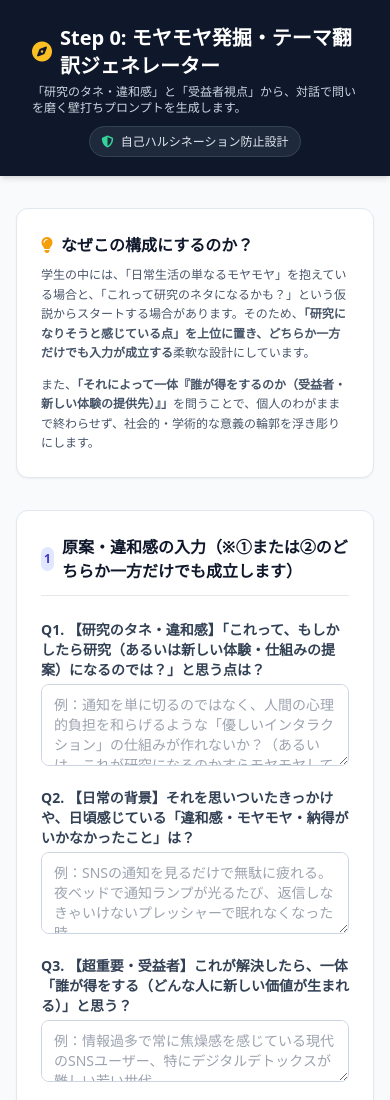
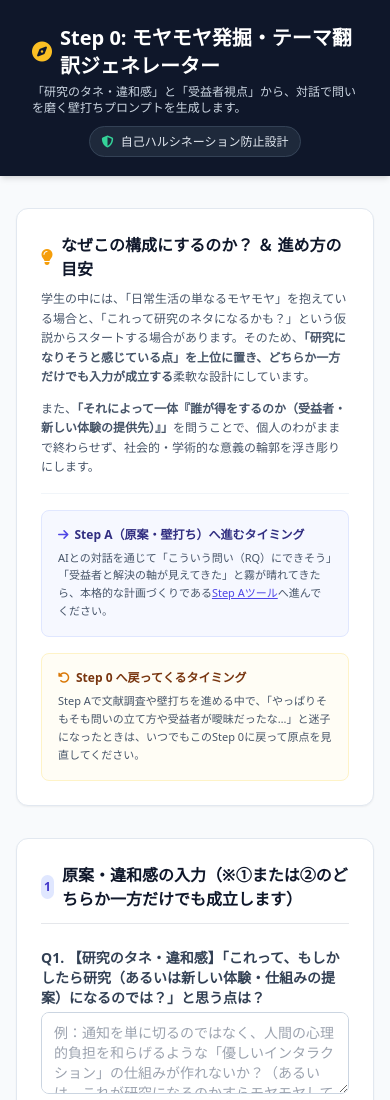
Before and after one commit to yoshiakai/step0_moyamoya_generator-, a plain HTML site: page index.html in a window 390 px wide. Shown: the top 1100 px of the page. Drawn offline with nearby package versions, Linux system fonts and the light colour scheme.

Commit message:
Update index.html

```diff
--- a/index.html
+++ b/index.html
@@ -31,14 +31,34 @@
         <!-- Concept Explanation -->
         <div class="bg-white rounded-xl shadow-sm border border-slate-200 p-6 mb-8">
             <h2 class="text-md font-semibold text-slate-900 mb-2 flex items-center gap-2">
-                <i class="fa-solid fa-lightbulb text-amber-500"></i> なぜこの構成にするのか？
+                <i class="fa-solid fa-lightbulb text-amber-500"></i> なぜこの構成にするのか？ ＆ 進め方の目安
             </h2>
             <p class="text-xs text-slate-600 leading-relaxed mb-3">
                 学生の中には、「日常生活の単なるモヤモヤ」を抱えている場合と、「これって研究のネタになるかも？」という仮説からスタートする場合があります。そのため、<strong>「研究になりそうと感じている点」を上位に置き、どちらか一方だけでも入力が成立する</strong>柔軟な設計にしています。
             </p>
-            <p class="text-xs text-slate-600 leading-relaxed">
+            <p class="text-xs text-slate-600 leading-relaxed mb-4">
                 また、<strong>「それによって一体『誰が得をするのか（受益者・新しい体験の提供先）』」</strong>を問うことで、個人のわがままで終わらせず、社会的・学術的な意義の輪郭を浮き彫りにします。
             </p>
+
+            <!-- Transition Guidelines Box -->
+            <div class="mt-4 pt-4 border-t border-slate-100 grid grid-cols-1 md:grid-cols-2 gap-4">
+                <div class="bg-indigo-50/50 p-4 rounded-lg border border-indigo-100">
+                    <h4 class="text-xs font-bold text-indigo-900 mb-1.5 flex items-center gap-1.5">
+                        <i class="fa-solid fa-arrow-right text-indigo-600"></i> Step A（原案・壁打ち）へ進むタイミング
+                    </h4>
+                    <p class="text-[11px] text-slate-600 leading-relaxed">
+                        AIとの対話を通じて「こういう問い（RQ）にできそう」「受益者と解決の軸が見えてきた」と霧が晴れてきたら、本格的な計画づくりである<a href="https://yoshiakai.github.io/research_prompt_generator/" target="_blank" class="text-indigo-600 underline font-medium hover:text-indigo-800">Step Aツール</a>へ進んでください。
+                    </p>
+                </div>
+                <div class="bg-amber-50/50 p-4 rounded-lg border border-amber-100">
+                    <h4 class="text-xs font-bold text-amber-900 mb-1.5 flex items-center gap-1.5">
+                        <i class="fa-solid fa-rotate-left text-amber-600"></i> Step 0 へ戻ってくるタイミング
+                    </h4>
+                    <p class="text-[11px] text-slate-600 leading-relaxed">
+                        Step Aで文献調査や壁打ちを進める中で、「やっぱりそもそも問いの立て方や受益者が曖昧だったな…」と迷子になったときは、いつでもこのStep 0に戻って原点を見直してください。
+                    </p>
+                </div>
+            </div>
         </div>
 
         <!-- Input Form Section -->
@@ -112,9 +132,9 @@
             const field = document.getElementById('fieldSelect0').options[document.getElementById('fieldSelect0').selectedIndex].text;
 
             const promptText = `あなたは優秀なアカデミック・メンターであり、学生の「これが研究になるのか分からない」という戸惑いや日常の違和感を「研究のタネ」に昇華させ、その社会的・学術的意義（誰が得をするのか）を問い直すソクラテス式の壁打ち相手です。
-現在、まだ研究テーマが固まっていない学生が、自分のアイデアやモヤモヤを学術的な「問い（リサーチクエスチョン）」に翻訳する手前の段階にいます。
+現在、まだ研究テーマが固まっていない学生が、自分のアイデアやモヤモヤを学術的な上の「問い（リサーチクエスチョン）」に翻訳する手前の段階にいます。
 
-以下の【学生の入力原案】をもとに、**絶対に最初から完成された研究テーマや答えを押し付けず、学生本人が「本当に研究になるか」「誰にどんな価値をもたらすか（受益者視点）」を意識しながら思考を深められるような「問い返し（対話）」を行ってください。**（※入力項目のどちらか一方が未入力であっても柔軟に受け付けてください）
+以下の【学生の入力原案】をもとに、**絶対に最初から完成された研究テーマや答えを押し付けず、学生本人が「本当に研究になるか」「誰にどんな価値をもたらすか（受益者視点）」を意識しながら思考を深められるような「問い返し（対話）」を行ってください。**（※入力項目のどちらか一方が未入力であっても柔軟に受け止めてください）
 
 ---
 ### 【前提条件】
@@ -140,7 +160,7 @@
 ### 【最初の出力内容】
 まずは温かいトーンで迎え入れた上で、以下の構成で最初の返答をしてください。
 1. 学生の「これが研究になるかという迷い」やモヤモヤの中に潜む「研究としての面白さの原石」を1つだけ言語化する。
-2. それを学術的・デザイン的に探求するための「切り口（レンズ候補）」を20（2つほど）提示する。
+2. それを学術的・デザイン的に探求するための「切り口（レンズ候補）」を2つほど提示する。
 3. 受益者の解像度をさらに上げるため、または研究への接続を明確にするための**【短い質問（最大2点）】**を投げかけ、学生からの返答を待つ。
 
 それでは、対話を開始してください。`;
```
